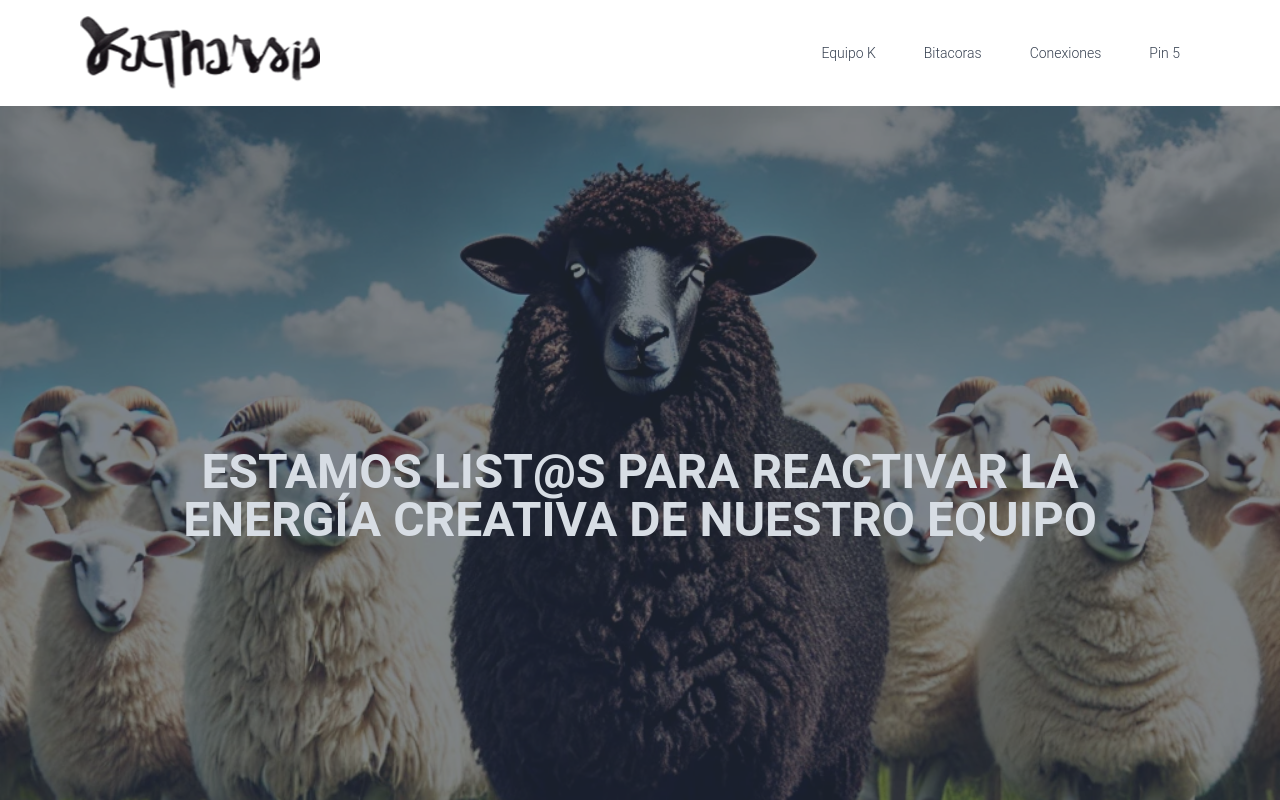
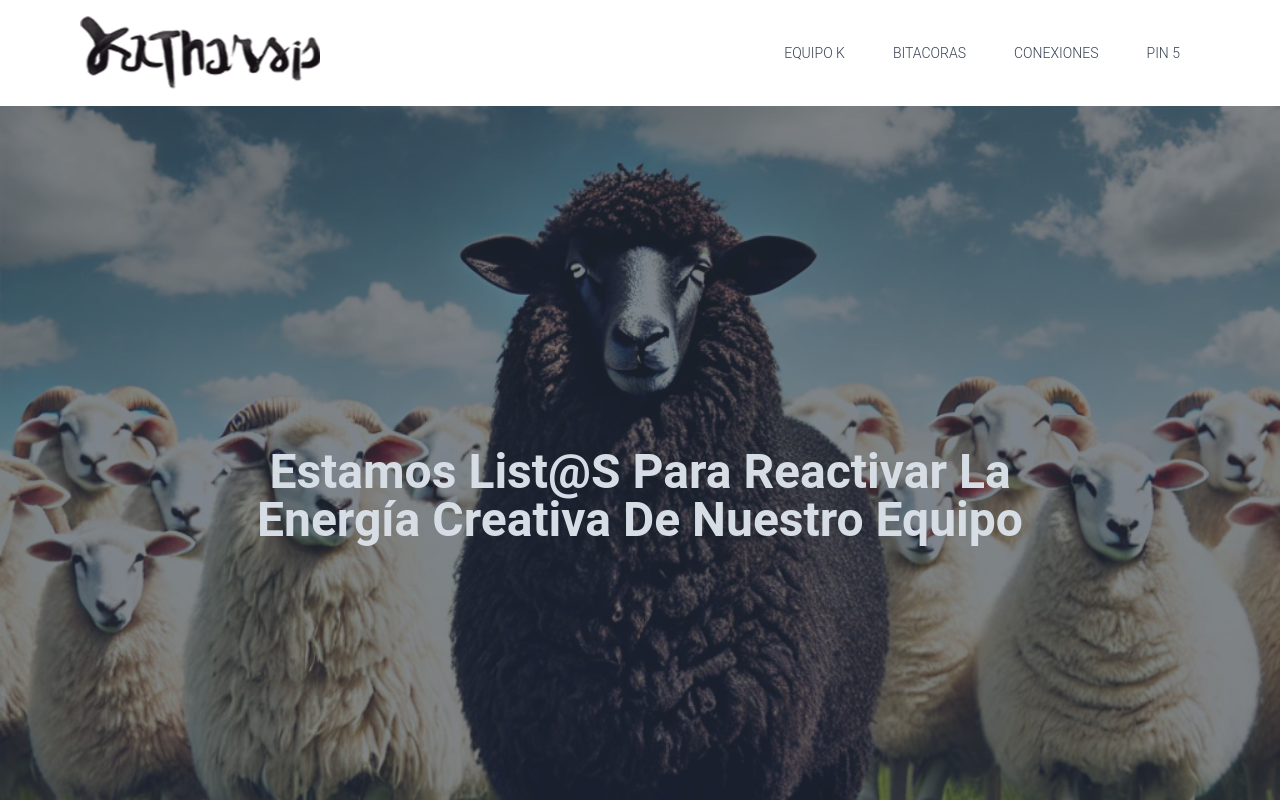
Before and after one commit to LeoRami99/katharsis, a Next.js app: page / in a window 1280 px wide. Shown: the top 800 px of the page. Built offline with nearby package versions, Linux system fonts and the light colour scheme.

Commit message:
feat: enhance text styling and content across various components for improved clarity and user experience

```diff
--- a/src/app/components/Hero/index.tsx
+++ b/src/app/components/Hero/index.tsx
@@ -13,7 +13,7 @@ const Hero = () => {
             <div className="hero-overlay bg-opacity-60"></div>
             <div className="hero-content text-neutral-content text-center">
                 <div className="">
-                    <h1 className="mb-5 text-5xl font-bold text-balance uppercase">Estamos list@s para reactivar la Energía Creativa de Nuestro Equipo</h1>
+                    <h1 className="mb-5 text-5xl font-bold text-balance capitalize">Estamos list@s para reactivar la Energía Creativa de Nuestro Equipo</h1>
                 </div>
             </div>
         </div>
--- a/src/app/components/Navbar/index.tsx
+++ b/src/app/components/Navbar/index.tsx
@@ -27,7 +27,7 @@ const Navbar = () => {
           <li>
             <a
               href="#equipo-k"
-              className="relative bg-white text-gray-700 font-light after:absolute after:left-0 after:right-0 after:bottom-0 after:h-[2px] after:bg-gray-900 after:scale-x-0 hover:after:scale-x-100 after:origin-center after:transition-transform after:duration-300"
+              className=" uppercase relative bg-white text-gray-700 font-light after:absolute after:left-0 after:right-0 after:bottom-0 after:h-[2px] after:bg-gray-900 after:scale-x-0 hover:after:scale-x-100 after:origin-center after:transition-transform after:duration-300"
             >
               Equipo K
             </a>
@@ -35,7 +35,7 @@ const Navbar = () => {
           <li>
             <a
               href="#bitacoras"
-              className="relative bg-white text-gray-700 font-light after:absolute after:left-0 after:right-0 after:bottom-0 after:h-[2px] after:bg-gray-900 after:scale-x-0 hover:after:scale-x-100 after:origin-center after:transition-transform after:duration-300"
+              className="uppercase relative bg-white text-gray-700 font-light after:absolute after:left-0 after:right-0 after:bottom-0 after:h-[2px] after:bg-gray-900 after:scale-x-0 hover:after:scale-x-100 after:origin-center after:transition-transform after:duration-300"
             >
               Bitacoras
             </a>
@@ -43,7 +43,7 @@ const Navbar = () => {
           <li>
             <a
               href="#conexiones"
-              className="relative bg-white text-gray-700 font-light after:absolute after:left-0 after:right-0 after:bottom-0 after:h-[2px] after:bg-gray-900 after:scale-x-0 hover:after:scale-x-100 after:origin-center after:transition-transform after:duration-300"
+              className="uppercase relative bg-white text-gray-700 font-light after:absolute after:left-0 after:right-0 after:bottom-0 after:h-[2px] after:bg-gray-900 after:scale-x-0 hover:after:scale-x-100 after:origin-center after:transition-transform after:duration-300"
             >
               Conexiones
             </a>
@@ -51,7 +51,7 @@ const Navbar = () => {
           <li>
             <a
               href="#pin5"
-              className="relative  bg-white text-gray-700 font-light after:absolute after:left-0 after:right-0 after:bottom-0 after:h-[2px] after:bg-gray-900 after:scale-x-0 hover:after:scale-x-100 after:origin-center after:transition-transform after:duration-300"
+              className="uppercase relative  bg-white text-gray-700 font-light after:absolute after:left-0 after:right-0 after:bottom-0 after:h-[2px] after:bg-gray-900 after:scale-x-0 hover:after:scale-x-100 after:origin-center after:transition-transform after:duration-300"
             >
               Pin 5
             </a>
--- a/src/app/components/Sections/SeccionPodium.tsx
+++ b/src/app/components/Sections/SeccionPodium.tsx
@@ -29,7 +29,7 @@ const Podium: React.FC<PodiumProps> = ({ positions }) => {
 
   return (
     <div className="flex flex-col items-center justify-center min-h-screen relative p-4" id='pin5'>
-      <h1 className="text-4xl md:text-6xl font-extrabold mb-10 text-center">Podio</h1>
+      <h1 className="text-4xl md:text-6xl font-extrabold mb-10 text-center">Las Ideas Pin</h1>
       <div className="flex items-end justify-center w-full max-w-5xl flex-wrap md:flex-nowrap gap-8 md:gap-4">
         {/* Second Place */}
         <div
--- a/src/app/components/Sections/SectionMatriz.tsx
+++ b/src/app/components/Sections/SectionMatriz.tsx
@@ -1,7 +1,7 @@
 const SectionMatriz = () => {
     return (
         <section className="py-20 bg-white" id="matriz">
-            <h1 className="text-black text-6xl font-bold text-center mt-10 mb-16">Matriz</h1>
+            <h1 className="text-black text-6xl font-bold text-center mt-10 mb-16">Matriz De Evaluación De Ideas</h1>
             <div className="flex flex-col justify-center items-center">
                 <img src="/rocket.png" alt="Matriz Rocket" width={800} height={800} className="mx-auto border rounded-xl" />
             </div>
--- a/src/app/components/Sections/SectionQuestion.tsx
+++ b/src/app/components/Sections/SectionQuestion.tsx
@@ -1,13 +1,16 @@
 const SectionQuestion = () => {
     return (
-        <section className="flex justify-center items-center h-screen bg-white relative">
+        <section className="flex justify-center items-center h-screen bg-white relative flex-col">
+            <h1 className="text-black text-6xl font-bold text-center mt-10 mb-16">
+                Nuestro Problema:
+            </h1>
             <div className="md:w1/2">
                 <h1 className="text-black p-4 md:text-6xl font-bold text-center mt-10 mb-16 uppercase">¿Cómo podemos mejorar la falta de comunicación efectiva entre las diferentes áreas de Katharsis?</h1>
             </div>
             <img
                 src="/ovejav3.png"
                 alt=""
-                className="w-[300px] md:w-[450px] absolute bottom-0  z-10 hidden md:block"
+                className="w-[250px] md:w-[350px] absolute bottom-0  z-10 hidden md:block"
             />
         </section>
     );
--- a/src/app/components/Sections/SectionsConexiones.tsx
+++ b/src/app/components/Sections/SectionsConexiones.tsx
@@ -64,9 +64,9 @@ const ObservationsSection = () => {
             <div key={id} className="p-4">
               <div className="flip-card puzzle-piece transition-transform transform hover:scale-105">
                 <div className="flip-card-inner">
-                  <div className="flip-card-front bg-white shadow-lg rounded-lg p-6 flex flex-col items-center justify-center">
-                    <FaRegLightbulb className="text-yellow-500 text-5xl mb-4" />
-                    <h3 className="text-2xl font-semibold text-gray-800">{id}</h3>
+                  <div className="flip-card-front bg-[#ff7730] shadow-lg rounded-lg p-6 flex flex-col items-center justify-center">
+                    <FaRegLightbulb className="text-white text-5xl mb-4" />
+                    <h3 className="text-2xl font-semibold text-white">{id}</h3>
                   </div>
                   <div className="flip-card-back bg-white shadow-lg rounded-lg p-6 flex items-center justify-center">
                     <p className="text-gray-700 text-center"><strong>Observación:</strong> {observation}</p>
@@ -75,9 +75,9 @@ const ObservationsSection = () => {
               </div>
               <div className="flip-card puzzle-piece transition-transform transform hover:scale-105 mt-8">
                 <div className="flip-card-inner">
-                  <div className="flip-card-front bg-white shadow-lg rounded-lg p-6 flex flex-col items-center justify-center">
-                    <FaHandsHelping className="text-green-500 text-5xl mb-4" />
-                    <h3 className="text-2xl font-semibold text-gray-800">{connection}</h3>
+                  <div className="flip-card-front bg-[#473ca4] shadow-lg rounded-lg p-6 flex flex-col items-center justify-center">
+                    <FaHandsHelping className="text-white text-5xl mb-4" />
+                    <h3 className="text-2xl font-semibold text-white">{connection}</h3>
                   </div>
                   <div className="flip-card-back bg-white shadow-lg rounded-lg p-6 flex items-center justify-center">
                     <p className="text-gray-700 text-center"><strong>Acción Propuesta:</strong> {action}</p>
```
